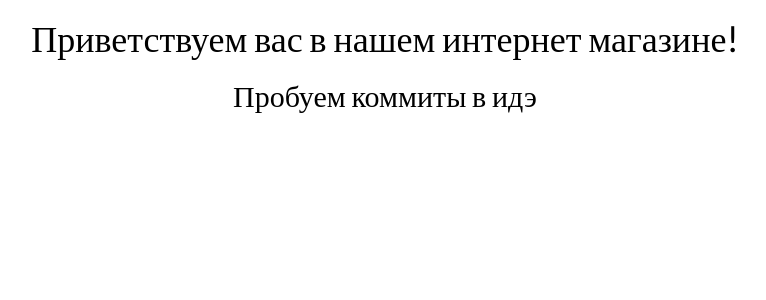
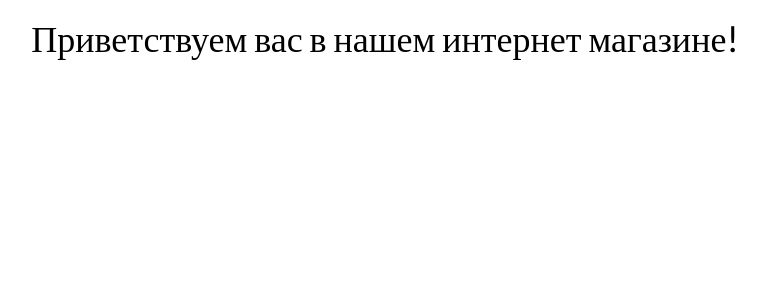
Before and after one commit to razuvaevkirik/homework, a Django app: page / in a window 1280 px wide. Shown: the part 51-351 px from the top of the page, without its empty margins (255-1021 px from the left). Run offline with Django 3.2, Linux system fonts and the light colour scheme; some libraries are stand-ins or nearby versions.

Commit message:
try ide commit

```diff
--- a/Homework/templates/main.html
+++ b/Homework/templates/main.html
@@ -3,5 +3,4 @@
 {% block body2 %}
     {% load static %}
     <h1>Приветствуем вас в нашем интернет магазине!</h1>
-    <h2>Пробуем коммиты в идэ</h2>
 {% endblock %}
```
